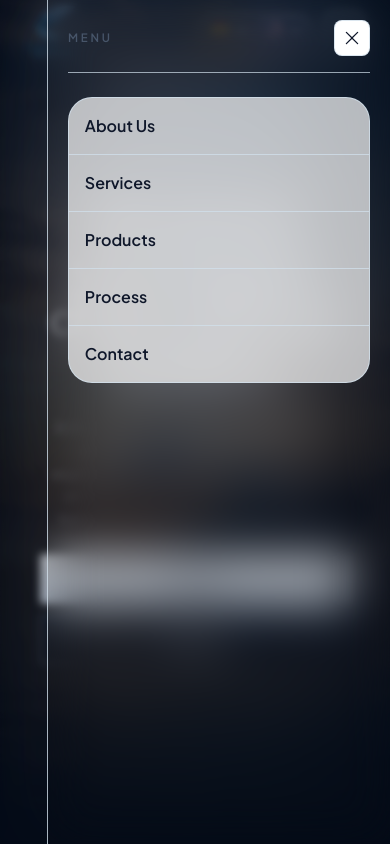
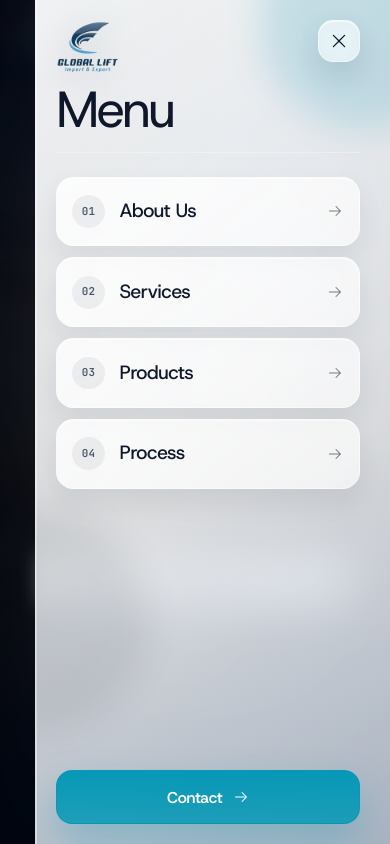
Before and after one commit to danyer94/GlobalLift-Nextjs, a Next.js app: page / in a window 390 px wide. Both pictures are taken after a click on the button 344 px from the left and 32 px from the top of the page. Shown: the top 844 px of the page. Built offline with nearby package versions, Linux system fonts and the light colour scheme.

Commit message:
feat: enhance mobile navigation with premium liquid glass design, improved accessibility features, and refined styles for a cohesive user experience

```diff
--- a/src/components/Navigation.tsx
+++ b/src/components/Navigation.tsx
@@ -1,8 +1,9 @@
-import { List, X } from '@phosphor-icons/react';
-import { useEffect, useMemo, useState } from 'react';
-import type { Language, NavItem } from '../content/siteContent';
-import { LanguageToggle } from './LanguageToggle';
-import { Logo } from './Logo';
+import { ArrowRight, List, X } from "@phosphor-icons/react";
+import { useCallback, useEffect, useMemo, useRef, useState } from "react";
+import type { CSSProperties } from "react";
+import type { Language, NavItem } from "../content/siteContent";
+import { LanguageToggle } from "./LanguageToggle";
+import { Logo } from "./Logo";
 
 type NavigationProps = {
 	items: NavItem[];
@@ -17,43 +18,103 @@ export function Navigation({
 }: NavigationProps) {
 	const [isMenuOpen, setIsMenuOpen] = useState(false);
 	const [isHeroZone, setIsHeroZone] = useState(false);
+	const menuTriggerRef = useRef<HTMLButtonElement>(null);
+	const closeButtonRef = useRef<HTMLButtonElement>(null);
+	const mobileMenuPanelRef = useRef<HTMLElement>(null);
+	const wasMenuOpenRef = useRef(false);
 
-  const headerItems = items.filter((item) => item.href !== '#nosotros-valores');
+	const headerItems = items.filter((item) => item.href !== "#nosotros-valores");
+	const mobileMenuItems = headerItems.filter(
+		(item) => item.href !== "#contact",
+	);
+	const contactItem = headerItems.find((item) => item.href === "#contact");
 	const mobileMenuCopy = useMemo(
 		() =>
-      language === 'es'
+			language === "es"
 				? {
-            open: 'Abrir menu',
-            close: 'Cerrar menu',
-            title: 'Menu',
-            navLabel: 'Navegacion movil',
+						open: "Abrir menu",
+						close: "Cerrar menu",
+						title: "Menú",
+						navLabel: "Navegacion movil",
 					}
 				: {
-            open: 'Open menu',
-            close: 'Close menu',
-            title: 'Menu',
-            navLabel: 'Mobile navigation',
+						open: "Open menu",
+						close: "Close menu",
+						title: "Menu",
+						navLabel: "Mobile navigation",
 					},
 		[language],
 	);
+
+	const closeMobileMenu = useCallback(() => {
+		setIsMenuOpen(false);
+	}, []);
+
+	const openMobileMenu = useCallback(() => {
+		setIsMenuOpen(true);
+	}, []);
+
+	useEffect(() => {
+		if (isMenuOpen) {
+			const focusFrame = window.requestAnimationFrame(() => {
+				closeButtonRef.current?.focus();
+			});
+
+			wasMenuOpenRef.current = true;
+			return () => window.cancelAnimationFrame(focusFrame);
+		}
+
+		if (wasMenuOpenRef.current) {
+			menuTriggerRef.current?.focus();
+			wasMenuOpenRef.current = false;
+		}
+	}, [isMenuOpen]);
 
 	useEffect(() => {
 		if (!isMenuOpen) return;
 
 		const onKeyDown = (event: KeyboardEvent) => {
-      if (event.key === 'Escape') {
-        setIsMenuOpen(false);
+			if (event.key === "Escape") {
+				closeMobileMenu();
+				return;
+			}
+
+			if (event.key !== "Tab") return;
+
+			const panel = mobileMenuPanelRef.current;
+			if (!panel) return;
+
+			const focusableElements = Array.from(
+				panel.querySelectorAll<HTMLElement>(
+					'a[href], button:not([disabled]), [tabindex]:not([tabindex="-1"])',
+				),
+			).filter((element) => !element.hasAttribute("disabled"));
+
+			const firstFocusable = focusableElements[0];
+			const lastFocusable = focusableElements[focusableElements.length - 1];
+
+			if (!firstFocusable || !lastFocusable) return;
+
+			if (event.shiftKey && document.activeElement === firstFocusable) {
+				event.preventDefault();
+				lastFocusable.focus();
+				return;
+			}
+
+			if (!event.shiftKey && document.activeElement === lastFocusable) {
+				event.preventDefault();
+				firstFocusable.focus();
 			}
 		};
 
-    window.addEventListener('keydown', onKeyDown);
-    return () => window.removeEventListener('keydown', onKeyDown);
-  }, [isMenuOpen]);
+		window.addEventListener("keydown", onKeyDown);
+		return () => window.removeEventListener("keydown", onKeyDown);
+	}, [closeMobileMenu, isMenuOpen]);
 
 	useEffect(() => {
 		if (!isMenuOpen) return;
 		const previousOverflow = document.body.style.overflow;
-    document.body.style.overflow = 'hidden';
+		document.body.style.overflow = "hidden";
 		return () => {
 			document.body.style.overflow = previousOverflow;
 		};
@@ -64,22 +125,22 @@ export function Navigation({
 
 		const closeOnDesktopBreakpoint = () => {
 			if (window.innerWidth >= 768) {
-        setIsMenuOpen(false);
+				closeMobileMenu();
 			}
 		};
 
 		closeOnDesktopBreakpoint();
-    window.addEventListener('resize', closeOnDesktopBreakpoint);
-    window.addEventListener('orientationchange', closeOnDesktopBreakpoint);
+		window.addEventListener("resize", closeOnDesktopBreakpoint);
+		window.addEventListener("orientationchange", closeOnDesktopBreakpoint);
 
 		return () => {
-      window.removeEventListener('resize', closeOnDesktopBreakpoint);
-      window.removeEventListener('orientationchange', closeOnDesktopBreakpoint);
+			window.removeEventListener("resize", closeOnDesktopBreakpoint);
+			window.removeEventListener("orientationchange", closeOnDesktopBreakpoint);
 		};
-  }, [isMenuOpen]);
+	}, [closeMobileMenu, isMenuOpen]);
 
 	useEffect(() => {
-    const heroSection = document.querySelector<HTMLElement>('.hero-aurora');
+		const heroSection = document.querySelector<HTMLElement>(".hero-aurora");
 
 		if (!heroSection) {
 			setIsHeroZone(false);
@@ -108,30 +169,30 @@ export function Navigation({
 			observer.observe(heroSection);
 		};
 
-    window.addEventListener('resize', rebindObserver);
-    window.addEventListener('orientationchange', rebindObserver);
+		window.addEventListener("resize", rebindObserver);
+		window.addEventListener("orientationchange", rebindObserver);
 
 		return () => {
 			observer.disconnect();
-      window.removeEventListener('resize', rebindObserver);
-      window.removeEventListener('orientationchange', rebindObserver);
+			window.removeEventListener("resize", rebindObserver);
+			window.removeEventListener("orientationchange", rebindObserver);
 		};
 	}, []);
 
-  const navToneClass = isHeroZone ? 'nav-hero-blend' : 'nav-liquid-glass';
+	const navToneClass = isHeroZone ? "nav-hero-blend" : "nav-liquid-glass";
 	const navLinksShellClass = isHeroZone
-    ? 'nav-links-shell nav-links-shell--hero'
-    : 'nav-links-shell nav-links-shell--glass';
+		? "nav-links-shell nav-links-shell--hero"
+		: "nav-links-shell nav-links-shell--glass";
 	const desktopLinkClass = isHeroZone
-    ? 'nav-link nav-link--hero'
-    : 'nav-link nav-link--glass';
+		? "nav-link nav-link--hero"
+		: "nav-link nav-link--glass";
 	const controlsClass = isHeroZone
-    ? 'nav-controls nav-controls--hero'
-    : 'nav-controls nav-controls--glass';
-  const logoClass = isHeroZone ? 'nav-logo nav-logo--hero' : 'nav-logo';
+		? "nav-controls nav-controls--hero"
+		: "nav-controls nav-controls--glass";
+	const logoClass = isHeroZone ? "nav-logo nav-logo--hero" : "nav-logo";
 	const mobileMenuButtonClass = isHeroZone
-    ? 'nav-mobile-trigger nav-mobile-trigger--hero md:hidden'
-    : 'nav-mobile-trigger nav-mobile-trigger--glass md:hidden';
+		? "nav-mobile-trigger nav-mobile-trigger--hero md:hidden"
+		: "nav-mobile-trigger nav-mobile-trigger--glass md:hidden";
 
 	return (
 		<>
@@ -145,14 +206,21 @@ export function Navigation({
 							href="#top"
 							className="absolute left-0 top-1/2 z-20 -translate-y-1/2"
 						>
-              <Logo className={logoClass} variant={isHeroZone ? 'hero' : 'default'} />
+							<Logo
+								className={logoClass}
+								variant={isHeroZone ? "hero" : "default"}
+							/>
 						</a>
 
 						<div
 							className={`absolute left-1/2 top-1/2 z-10 hidden -translate-x-1/2 -translate-y-1/2 items-center gap-3 whitespace-nowrap md:flex ${navLinksShellClass}`}
 						>
 							{headerItems.map((item) => (
-                <a key={item.label} href={item.href} className={desktopLinkClass}>
+								<a
+									key={item.label}
+									href={item.href}
+									className={desktopLinkClass}
+								>
 									{item.label}
 								</a>
 							))}
@@ -164,11 +232,12 @@ export function Navigation({
 							<LanguageToggle
 								value={language}
 								onChange={onLanguageChange}
-                variant={isHeroZone ? 'hero' : 'glass'}
+								variant={isHeroZone ? "hero" : "glass"}
 							/>
 							<button
+								ref={menuTriggerRef}
 								type="button"
-                onClick={() => setIsMenuOpen(true)}
+								onClick={openMobileMenu}
 								className={mobileMenuButtonClass}
 								aria-label={mobileMenuCopy.open}
 								aria-expanded={isMenuOpen}
@@ -182,56 +251,90 @@ export function Navigation({
 			</nav>
 
 			<div
-        className={`fixed inset-0 z-[70] md:hidden ${
-          isMenuOpen ? 'pointer-events-auto' : 'pointer-events-none'
+				className={`mobile-menu-root fixed inset-0 z-[70] md:hidden ${
+					isMenuOpen
+						? "mobile-menu-root--open pointer-events-auto"
+						: "pointer-events-none"
 				}`}
 				aria-hidden={!isMenuOpen}
 			>
 				<button
 					type="button"
-          className={`absolute inset-0 bg-primary/30 backdrop-blur-sm transition-opacity ${
-            isMenuOpen ? 'opacity-100' : 'opacity-0'
-          }`}
+					className="mobile-menu-backdrop absolute inset-0"
 					aria-label={mobileMenuCopy.close}
-          onClick={() => setIsMenuOpen(false)}
+					onClick={closeMobileMenu}
+					tabIndex={-1}
 				/>
 
 				<aside
+					ref={mobileMenuPanelRef}
 					id="mobile-nav-drawer"
-          className={`absolute inset-y-0 right-0 z-[71] flex h-full w-[min(88vw,420px)] flex-col border-l border-border/80 bg-background/96 p-5 text-foreground shadow-[-22px_0_64px_rgba(15,23,42,0.16)] backdrop-blur-xl transition-transform duration-300 ease-out ${
-            isMenuOpen ? 'translate-x-0' : 'translate-x-[108%]'
-          }`}
+					className="mobile-menu-panel absolute inset-y-0 right-0 z-[71] flex h-full w-[min(91vw,430px)] flex-col overflow-x-hidden overflow-y-auto p-5 text-foreground"
 					role="dialog"
 					aria-modal="true"
 					aria-label={mobileMenuCopy.navLabel}
 				>
-          <div className="mb-6 flex items-center justify-between border-b border-border/70 pb-4">
-            <p className="text-[0.72rem] font-semibold uppercase tracking-[0.24em] text-muted-foreground">
-              {mobileMenuCopy.title}
-            </p>
+					<div
+						className="mobile-menu-orb mobile-menu-orb--one"
+						aria-hidden="true"
+					/>
+					<div
+						className="mobile-menu-orb mobile-menu-orb--two"
+						aria-hidden="true"
+					/>
+
+					<div className="relative z-10 flex items-start justify-between gap-4 border-b border-white/30 pb-5">
+						<div className="space-y-3">
+							<Logo className="nav-logo" variant="default" />
+							<h2 className="mobile-menu-title">{mobileMenuCopy.title}</h2>
+						</div>
 						<button
+							ref={closeButtonRef}
 							type="button"
-              onClick={() => setIsMenuOpen(false)}
-              className="inline-flex h-9 w-9 items-center justify-center rounded-lg border border-border/80 bg-card text-primary transition-colors hover:border-secondary/40 hover:text-secondary"
+							onClick={closeMobileMenu}
+							className="mobile-menu-close"
 							aria-label={mobileMenuCopy.close}
+							tabIndex={isMenuOpen ? 0 : -1}
 						>
 							<X className="h-5 w-5" aria-hidden="true" />
 						</button>
 					</div>
 
-          <div className="overflow-hidden rounded-xl border border-border/80 bg-card/70">
-            {headerItems.map((item, index) => (
+					<div className="relative z-10 mt-6 flex flex-1 flex-col justify-between gap-6">
+						<div
+							className="mobile-menu-links"
+							aria-label={mobileMenuCopy.navLabel}
+						>
+							{mobileMenuItems.map((item, index) => (
 								<a
 									key={item.label}
 									href={item.href}
-                onClick={() => setIsMenuOpen(false)}
-                className={`block px-4 py-4 text-base font-semibold text-primary transition-colors hover:bg-secondary/8 hover:text-secondary ${
-                  index < headerItems.length - 1 ? 'border-b border-border/75' : ''
-                }`}
+									onClick={closeMobileMenu}
+									className="mobile-menu-link"
+									style={{ "--item-index": index } as CSSProperties}
+									tabIndex={isMenuOpen ? 0 : -1}
 								>
-                {item.label}
+									<span className="mobile-menu-link-index">
+										{String(index + 1).padStart(2, "0")}
+									</span>
+									<span>{item.label}</span>
+									<ArrowRight
+										className="mobile-menu-link-icon h-4 w-4"
+										aria-hidden="true"
+									/>
 								</a>
 							))}
+						</div>
+
+						<a
+							href="#contact"
+							onClick={closeMobileMenu}
+							className="mobile-menu-cta"
+							tabIndex={isMenuOpen ? 0 : -1}
+						>
+							{contactItem?.label ?? "Contact"}
+							<ArrowRight className="h-4 w-4" aria-hidden="true" />
+						</a>
 					</div>
 				</aside>
 			</div>
--- a/styles/globals.css
+++ b/styles/globals.css
@@ -373,6 +373,292 @@
     outline-offset: 2px;
   }
 
+  .mobile-menu-root {
+    --mobile-menu-ease: cubic-bezier(0.19, 1, 0.22, 1);
+  }
+
+  .mobile-menu-backdrop {
+    background:
+      radial-gradient(72% 58% at 78% 18%, rgb(86 139 204 / 0.26), transparent 70%),
+      linear-gradient(120deg, rgb(1 6 16 / 0.58), rgb(1 6 16 / 0.36));
+    opacity: 0;
+    backdrop-filter: blur(0);
+    -webkit-backdrop-filter: blur(0);
+    transition:
+      opacity 360ms var(--mobile-menu-ease),
+      backdrop-filter 360ms var(--mobile-menu-ease);
+  }
+
+  .mobile-menu-root--open .mobile-menu-backdrop {
+    opacity: 1;
+    backdrop-filter: blur(10px) saturate(1.08);
+    -webkit-backdrop-filter: blur(10px) saturate(1.08);
+  }
+
+  .mobile-menu-panel {
+    border-left: 1px solid rgb(255 255 255 / 0.5);
+    background:
+      linear-gradient(155deg, rgb(var(--card) / 0.94), rgb(var(--background) / 0.86) 58%, rgb(229 240 255 / 0.74)),
+      radial-gradient(90% 52% at 18% 0%, rgb(var(--secondary) / 0.18), transparent 72%);
+    box-shadow:
+      inset 1px 0 0 rgb(255 255 255 / 0.46),
+      -34px 0 84px rgb(2 8 20 / 0.24);
+    transform: translateX(108%) scale(0.985);
+    opacity: 0.72;
+    overscroll-behavior: contain;
+    scrollbar-gutter: stable;
+    scrollbar-width: thin;
+    backdrop-filter: blur(24px) saturate(1.2);
+    -webkit-backdrop-filter: blur(24px) saturate(1.2);
+    transition:
+      transform 440ms var(--mobile-menu-ease),
+      opacity 320ms var(--mobile-menu-ease);
+  }
+
+  .mobile-menu-root--open .mobile-menu-panel {
+    transform: translateX(0) scale(1);
+    opacity: 1;
+  }
+
+  .mobile-menu-panel::-webkit-scrollbar {
+    width: 0.45rem;
+  }
+
+  .mobile-menu-panel::-webkit-scrollbar-thumb {
+    border-radius: 999px;
+    background: rgb(var(--secondary) / 0.28);
+  }
+
+  .mobile-menu-orb {
+    position: absolute;
+    border-radius: 999px;
+    pointer-events: none;
+    filter: blur(18px);
+    opacity: 0.68;
+  }
+
+  .mobile-menu-orb--one {
+    top: -5rem;
+    right: -5.5rem;
+    width: 13rem;
+    height: 13rem;
+    background: rgb(var(--secondary) / 0.26);
+  }
+
+  .mobile-menu-orb--two {
+    bottom: 7rem;
+    left: -7rem;
+    width: 14rem;
+    height: 14rem;
+    background: rgb(var(--brand-primary) / 0.13);
+  }
+
+  .mobile-menu-close {
+    display: inline-flex;
+    width: 2.6rem;
+    height: 2.6rem;
+    flex: 0 0 auto;
+    align-items: center;
+    justify-content: center;
+    border: 1px solid rgb(255 255 255 / 0.54);
+    border-radius: 0.95rem;
+    background: rgb(255 255 255 / 0.52);
+    color: rgb(var(--primary));
+    box-shadow:
+      inset 0 1px 0 rgb(255 255 255 / 0.7),
+      0 12px 30px rgb(var(--brand-primary) / 0.12);
+    backdrop-filter: blur(12px) saturate(1.08);
+    -webkit-backdrop-filter: blur(12px) saturate(1.08);
+    transition:
+      transform var(--motion-fast) var(--ease-standard),
+      border-color var(--motion-fast) var(--ease-standard),
+      color var(--motion-fast) var(--ease-standard);
+  }
+
+  .mobile-menu-close:hover {
+    border-color: rgb(var(--secondary) / 0.5);
+    color: rgb(var(--secondary));
+    transform: translateY(-1px);
+  }
+
+  .mobile-menu-close:focus-visible,
+  .mobile-menu-link:focus-visible,
+  .mobile-menu-cta:focus-visible {
+    outline: 2px solid rgb(var(--ring));
+    outline-offset: 3px;
+  }
+
+  .mobile-menu-eyebrow {
+    font-family: var(--font-jetbrains-mono), ui-monospace, SFMono-Regular, monospace;
+    font-size: 0.62rem;
+    font-weight: 700;
+    letter-spacing: 0.28em;
+    text-transform: uppercase;
+    color: rgb(var(--secondary));
+  }
+
+  .mobile-menu-title {
+    margin-top: 0.35rem;
+    font-family: var(--font-host-grotesk), "Host Grotesk", sans-serif;
+    font-size: clamp(2.25rem, 13vw, 4.6rem);
+    font-weight: 400;
+    line-height: 0.86;
+    letter-spacing: -0.055em;
+    color: rgb(var(--primary));
+  }
+
+  .mobile-menu-subtitle {
+    margin-top: 0.9rem;
+    max-width: 18rem;
+    color: rgb(var(--muted-foreground));
+    font-size: 0.92rem;
+    line-height: 1.55;
+  }
+
+  .mobile-menu-links {
+    display: grid;
+    gap: 0.7rem;
+  }
+
+  .mobile-menu-link {
+    display: grid;
+    grid-template-columns: auto 1fr auto;
+    align-items: center;
+    gap: 0.9rem;
+    min-height: 4.35rem;
+    border: 1px solid rgb(255 255 255 / 0.46);
+    border-radius: 1.1rem;
+    background:
+      linear-gradient(140deg, rgb(255 255 255 / 0.72), rgb(255 255 255 / 0.36)),
+      rgb(var(--card) / 0.48);
+    padding: 1rem 1rem 1rem 0.95rem;
+    color: rgb(var(--primary));
+    font-family: var(--font-host-grotesk), "Host Grotesk", sans-serif;
+    font-size: 1.2rem;
+    font-weight: 470;
+    letter-spacing: -0.02em;
+    box-shadow:
+      inset 0 1px 0 rgb(255 255 255 / 0.64),
+      0 12px 26px rgb(var(--brand-primary) / 0.08);
+    opacity: 0;
+    transform: translateX(1rem);
+    transition:
+      transform 220ms var(--ease-standard),
+      border-color 220ms var(--ease-standard),
+      background 220ms var(--ease-standard),
+      color 220ms var(--ease-standard);
+  }
+
+  .mobile-menu-root--open .mobile-menu-link {
+    animation: mobile-menu-link-in 520ms var(--mobile-menu-ease) forwards;
+    animation-delay: calc(110ms + (var(--item-index, 0) * 54ms));
+  }
+
+  .mobile-menu-link:hover {
+    border-color: rgb(var(--secondary) / 0.52);
+    background:
+      linear-gradient(140deg, rgb(255 255 255 / 0.82), rgb(var(--secondary) / 0.08)),
+      rgb(var(--card) / 0.58);
+    color: rgb(var(--secondary));
+    transform: translateX(-0.12rem);
+  }
+
+  .mobile-menu-link-index {
+    display: inline-flex;
+    align-items: center;
+    justify-content: center;
+    width: 2.05rem;
+    height: 2.05rem;
+    border-radius: 999px;
+    background: rgb(var(--primary) / 0.06);
+    color: rgb(var(--muted-foreground));
+    font-family: var(--font-jetbrains-mono), ui-monospace, SFMono-Regular, monospace;
+    font-size: 0.68rem;
+    font-weight: 700;
+    letter-spacing: 0.02em;
+  }
+
+  .mobile-menu-link-icon {
+    opacity: 0.56;
+    transition: transform var(--motion-fast) var(--ease-standard), opacity var(--motion-fast) var(--ease-standard);
+  }
+
+  .mobile-menu-link:hover .mobile-menu-link-icon,
+  .mobile-menu-link:focus-visible .mobile-menu-link-icon {
+    opacity: 1;
+    transform: translateX(0.18rem);
+  }
+
+  .mobile-menu-cta {
+    display: inline-flex;
+    min-height: 3.35rem;
+    align-items: center;
+    justify-content: center;
+    gap: 0.65rem;
+    border: 1px solid rgb(var(--brand-cta) / 0.72);
+    border-radius: 1rem;
+    background: linear-gradient(180deg, rgb(var(--brand-cta)), rgb(var(--brand-cta) / 0.86));
+    color: #fff;
+    font-family: var(--font-host-grotesk), "Host Grotesk", sans-serif;
+    font-size: 0.98rem;
+    font-weight: 560;
+    letter-spacing: -0.01em;
+    box-shadow: 0 18px 38px rgb(var(--brand-cta) / 0.28);
+    transition:
+      transform var(--motion-fast) var(--ease-standard),
+      box-shadow var(--motion-fast) var(--ease-standard);
+  }
+
+  .mobile-menu-cta:hover {
+    transform: translateY(-2px);
+    box-shadow: 0 22px 46px rgb(var(--brand-cta) / 0.36);
+  }
+
+  @keyframes mobile-menu-link-in {
+    from {
+      opacity: 0;
+      transform: translateX(1rem);
+    }
+
+    to {
+      opacity: 1;
+      transform: translateX(0);
+    }
+  }
+
+  @media (max-height: 680px) {
+    .mobile-menu-title {
+      font-size: clamp(2rem, 10vw, 3.4rem);
+    }
+
+    .mobile-menu-subtitle {
+      margin-top: 0.65rem;
+      font-size: 0.86rem;
+    }
+
+    .mobile-menu-link {
+      min-height: 3.65rem;
+      padding-block: 0.75rem;
+    }
+  }
+
+  @media (prefers-reduced-motion: reduce) {
+    .mobile-menu-backdrop,
+    .mobile-menu-panel,
+    .mobile-menu-link,
+    .mobile-menu-cta,
+    .mobile-menu-close,
+    .mobile-menu-link-icon {
+      animation: none !important;
+      transition: none !important;
+    }
+
+    .mobile-menu-root--open .mobile-menu-link {
+      opacity: 1;
+      transform: none;
+    }
+  }
+
   .btn {
     @apply inline-flex min-h-[44px] cursor-pointer items-center justify-center gap-2 rounded-xl px-6 py-3 text-sm font-semibold transition duration-200 ease-out active:scale-95;
     touch-action: manipulation;
```
Also changed, not shown: 1 other file (tests, documents, lock files or other folders). Lines whose indentation alone changed are shown as unchanged.
